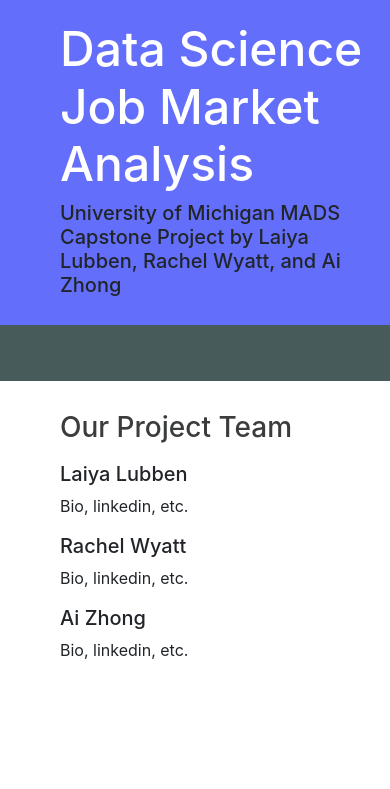
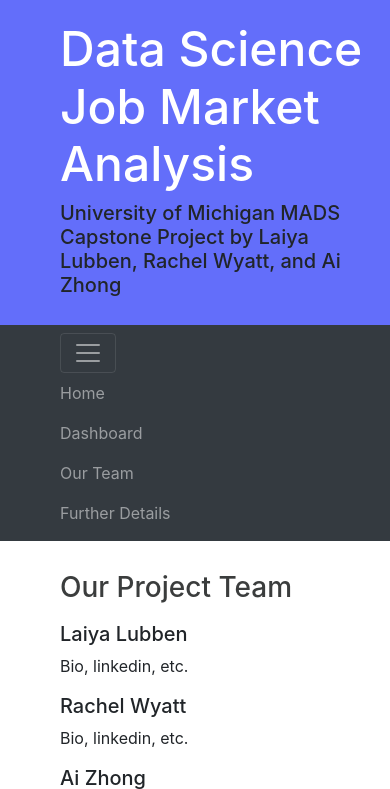
Before and after one commit to rachwyatt/capstone-project, a Django app: template website/templates/website/team.html in a window 390 px wide, after a click that opens the changed part. Shown: the top 789 px of the page. Run offline with Django 3.2, Linux system fonts and the light colour scheme; the template is opened without the code that fills it, so the values that code supplies are empty; some libraries are stand-ins or nearby versions.

Commit message:
moved radar plot legend and made nav bar responsive

```diff
--- a/website/static/css/website.css
+++ b/website/static/css/website.css
@@ -22,7 +22,6 @@
 }
 
 .navbar {
-    background-color: #475B5A;
     padding-left: 60px;
 }
 
@@ -36,11 +35,6 @@
     margin-right: 25px;
 }
 
-.iframe {
-    margin-top: 0px;
-    padding-top: 0px;
-}
-
 .site-content {
     margin-top: 30px;
     padding-left: 60px;
--- a/website/templates/website/base.html
+++ b/website/templates/website/base.html
@@ -13,22 +13,33 @@
                 <h5>University of Michigan MADS Capstone Project by Laiya Lubben, Rachel Wyatt, and Ai Zhong</h5>
             </div>
         </header>
-        <nav class="navbar navbar-expand-lg">
+        <nav class="navbar navbar-expand-lg navbar-dark bg-dark">
             <button class="navbar-toggler" type="button" data-toggle="collapse" data-target="#navbarNavAltMarkup" aria-controls="navbarNavAltMarkup" aria-expanded="false" aria-label="Toggle navigation">
                 <span class="navbar-toggler-icon"></span>
             </button>
             <div class="collapse navbar-collapse" id="navbarNavAltMarkup">
-                <div class="navbar-nav">
-                    <a class="nav-item nav-link" href="/">Home</a>
-                    <a class="nav-item nav-link" href="/dashboard">Dashboard</a>
-                    <a class="nav-item nav-link" href="/team">Our Team</a>
-                    <a class="nav-item nav-link" href="/details">Further Details</a>
-                </div>
+                <ul class="navbar-nav">
+                    <li class="nav-item">
+                        <a class="nav-link" href="/">Home</a>
+                    </li>
+                    <li class="nav-item">
+                        <a class="nav-link" href="/dashboard">Dashboard</a>
+                    </li>
+                    <li class="nav-item">
+                        <a class="nav-link" href="/team">Our Team</a>
+                    </li>
+                    <li class="nav-item">
+                        <a class="nav-link" href="/details">Further Details</a>
+                    </li>
+                </ul>
             </div>
         </nav>
         <main>
             {% block content %}
             {% endblock %}
         </main>
+        <script src="https://code.jquery.com/jquery-3.3.1.slim.min.js" integrity="sha384-q8i/X+965DzO0rT7abK41JStQIAqVgRVzpbzo5smXKp4YfRvH+8abtTE1Pi6jizo" crossorigin="anonymous"></script>
+        <script src="https://cdnjs.cloudflare.com/ajax/libs/popper.js/1.14.7/umd/popper.min.js" integrity="sha384-UO2eT0CpHqdSJQ6hJty5KVphtPhzWj9WO1clHTMGa3JDZwrnQq4sF86dIHNDz0W1" crossorigin="anonymous"></script>
+        <script src="https://stackpath.bootstrapcdn.com/bootstrap/4.3.1/js/bootstrap.min.js" integrity="sha384-JjSmVgyd0p3pXB1rRibZUAYoIIy6OrQ6VrjIEaFf/nJGzIxFDsf4x0xIM+B07jRM" crossorigin="anonymous"></script>
     </body>
 </html>
```
